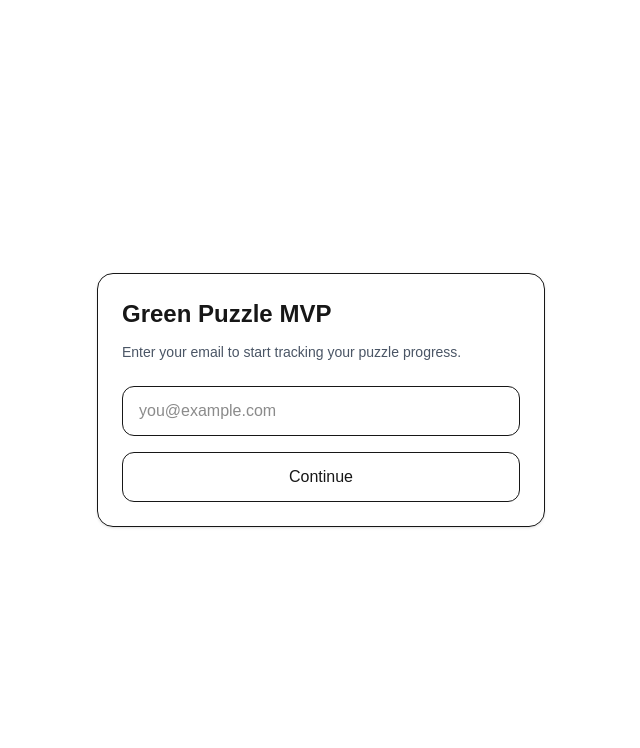
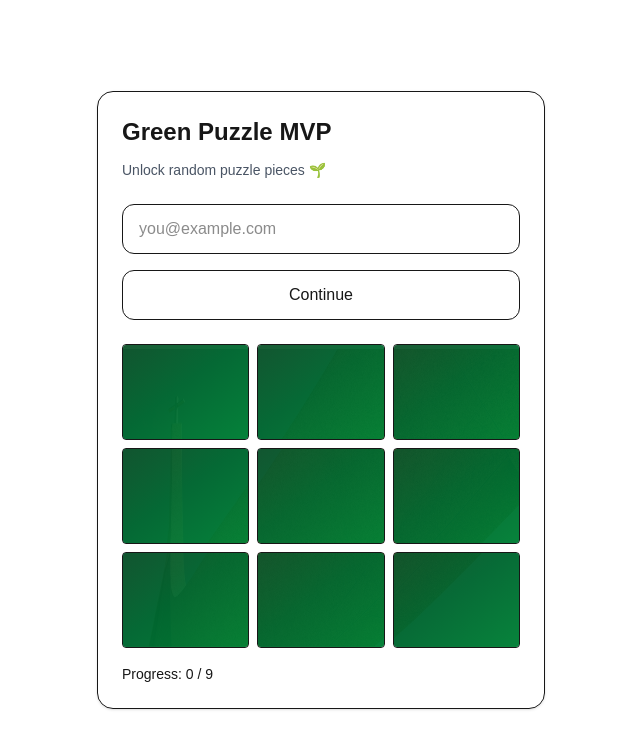
Before and after one commit to jackyxuzhiqi-dotcom/green-puzzle-mvp, a Next.js app: page / in a window 1280 px wide. Shown: the top 748 px of the page, without its empty margins (319-959 px from the left). Built offline with nearby package versions, Linux system fonts and the light colour scheme; no server answers.

Commit message:
Update puzzle UI

```diff
--- a/app/page.tsx
+++ b/app/page.tsx
@@ -1,70 +1,89 @@
 'use client'
 
 import { useState } from 'react'
-import { supabase } from '@/lib/supabase'
 
 export default function Home() {
   const [email, setEmail] = useState('')
-  const [message, setMessage] = useState('')
-  const [loading, setLoading] = useState(false)
+  const [unlocked, setUnlocked] = useState<number[]>([])
 
-  const handleSubmit = async (e: React.FormEvent<HTMLFormElement>) => {
+  const handleSubmit = (e: React.FormEvent<HTMLFormElement>) => {
     e.preventDefault()
+    if (!email) return
 
-    if (!email) {
-      setMessage('Please enter your email.')
-      return
-    }
+    // 找出还没解锁的块
+    const remaining = Array.from({ length: 9 })
+      .map((_, i) => i)
+      .filter((i) => !unlocked.includes(i))
 
-    setLoading(true)
-    setMessage('')
+    if (remaining.length === 0) return
 
-    const { error } = await supabase
-      .from('participants')
-      .upsert({ email }, { onConflict: 'email' })
+    // 随机选一个
+    const randomIndex =
+      remaining[Math.floor(Math.random() * remaining.length)]
 
-    if (error) {
-      setMessage(`Error: ${error.message}`)
-    } else {
-      setMessage('Email saved successfully.')
-      setEmail('')
-    }
-
-    setLoading(false)
+    setUnlocked([...unlocked, randomIndex])
+    setEmail('')
   }
 
   return (
-    <main className="min-h-screen flex items-center justify-center px-6">
+    <main className="min-h-screen flex items-center justify-center px-6 bg-white">
       <div className="w-full max-w-md rounded-2xl border p-6 shadow-sm">
-        <h1 className="text-2xl font-semibold mb-3">Green Puzzle MVP</h1>
+
+        <h1 className="text-2xl font-semibold mb-3">
+          Green Puzzle MVP
+        </h1>
+
         <p className="text-sm text-gray-600 mb-6">
-          Enter your email to start tracking your puzzle progress.
+          Unlock random puzzle pieces 🌱
         </p>
 
+        {/* 表单 */}
         <form onSubmit={handleSubmit} className="space-y-4">
           <input
             type="email"
             placeholder="you@example.com"
             value={email}
             onChange={(e) => setEmail(e.target.value)}
-            className="w-full rounded-xl border px-4 py-3 outline-none"
-            required
+            className="w-full rounded-xl border px-4 py-3"
           />
 
           <button
             type="submit"
-            disabled={loading}
             className="w-full rounded-xl border px-4 py-3"
           >
-            {loading ? 'Submitting...' : 'Continue'}
+            Continue
           </button>
         </form>
 
-        {message && (
-          <p className="mt-4 text-sm">
-            {message}
-          </p>
-        )}
+        {/* 拼图 */}
+        <div className="mt-6 grid grid-cols-3 gap-2">
+          {Array.from({ length: 9 }).map((_, i) => {
+            const row = Math.floor(i / 3)
+            const col = i % 3
+            const isUnlocked = unlocked.includes(i)
+
+            return (
+              <div
+                key={i}
+                className="h-24 rounded overflow-hidden border relative"
+                style={{
+                  backgroundImage: `url('/puzzle.jpg')`,
+                  backgroundSize: '300% 300%',
+                  backgroundPosition: `${col * 50}% ${row * 50}%`,
+                }}
+              >
+                {!isUnlocked && (
+                  <div className="absolute inset-0 bg-gradient-to-br from-green-900 to-green-700 opacity-95 transition-all duration-300" />
+                )}
+              </div>
+            )
+          })}
+        </div>
+
+        <p className="mt-4 text-sm">
+          Progress: {unlocked.length} / 9
+        </p>
+
       </div>
     </main>
   )
```
Also changed, not shown: public/puzzle.jpg (added).
